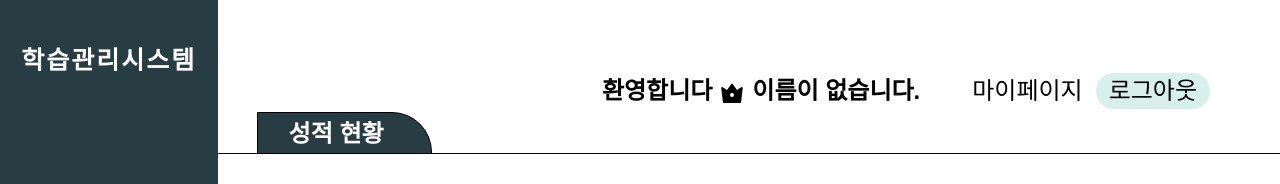
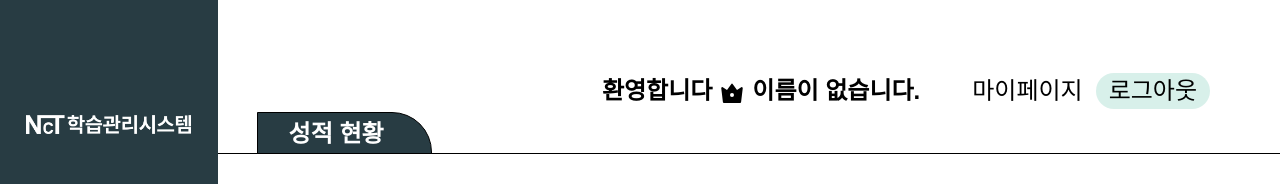
Before and after one commit to tmdgus95/skycastle, a React (Create React App) app: page /student/myaverage in a window 1280 px wide. Shown: the top 184 px of the page. Built offline with nearby package versions, Linux system fonts and the light colour scheme; no server answers; a web font is replaced by a local one.

Commit message:
사이드바 스타일 수정

```diff
--- a/src/components/SideBar.tsx
+++ b/src/components/SideBar.tsx
@@ -18,7 +18,14 @@ const SideBar = () => {
 
     return (
         <SideBarContainer>
-      <p className="sidebar-title">학습관리시스템</p>
+            <div className="flex w-full justify-center mt-[115px] mb-16 ">
+                <img
+                    className="w-[76%]"
+                    src="/images/sideLogo.png"
+                    alt="사이드바 로고"
+                />
+            </div>
+
             {role === "STUDENT" && (
                 <Menu className="sidebar-menu">
                     <Menu.Item key="menu-1">
--- a/src/styles/Styles.ts
+++ b/src/styles/Styles.ts
@@ -23,13 +23,16 @@ export const SideBarContainer = styled.div`
     .sidebar-menu {
         background-color: ${(props) => props.theme.colors.mainColor};
         color: ${(props) => props.theme.colors.white};
-    font-size: 18px;
+        font-size: 24px;
         font-weight: 400;
         svg {
             display: inline-block;
         }
         .ant-menu-title-content:hover {
             color: ${(props) => props.theme.colors.white};
+        }
+        .ant-menu-item {
+            margin-bottom: 20px !important;
         }
         .ant-menu-item:hover {
             background-color: #495a5f !important;
```
Also changed, not shown: public/images/sideLogo.png (added). Lines whose indentation alone changed are shown as unchanged.
